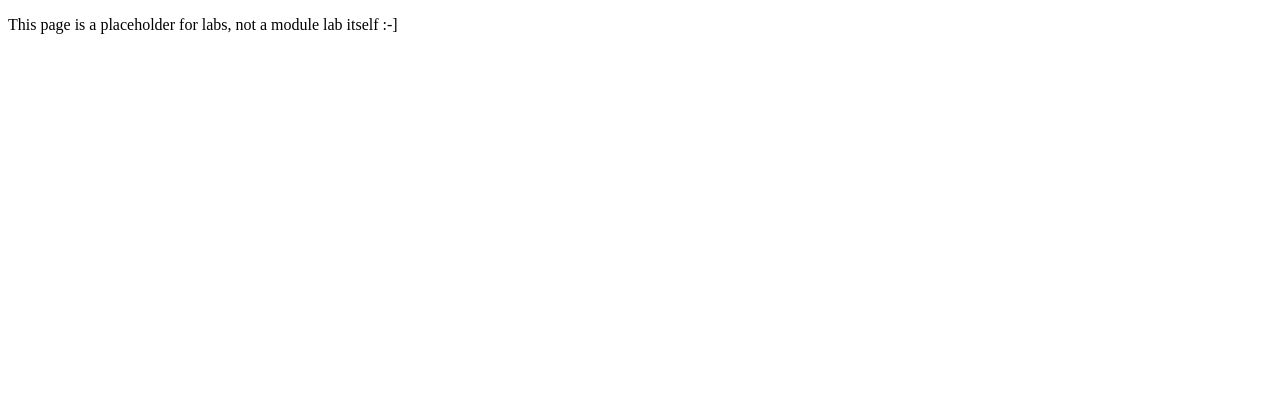
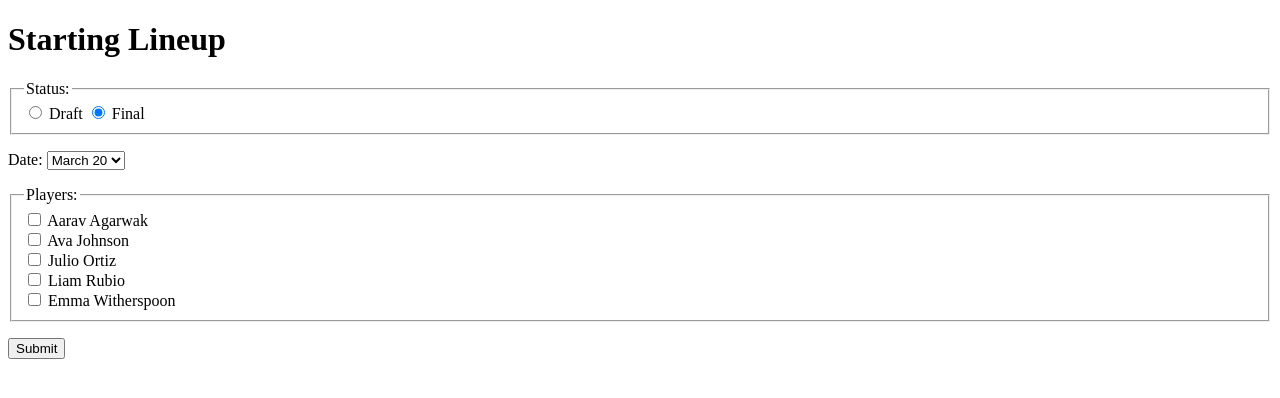
Before and after one commit to af-bsu/CS208-mod09-lab, a website: page index.html in a window 1280 px wide. Drawn offline with Linux system fonts and the light colour scheme; files that its build step writes are made by us from their sources.

Commit message:
Front page complete, JS implementation in progress

```diff
--- a/index.html
+++ b/index.html
@@ -2,13 +2,59 @@
 <html lang="en">
   <head>
     <meta charset="utf-8">
-    <title>Test title to be replaced</title>
-    <meta name="description" content="">
+    <title>Starting Lineup</title>
+    <meta name="description" content="Starting Lineup">
     <meta name="viewport" content="width=device-width, initial-scale=1">
-    <link rel="stylesheet" href="styles.css">
+    <link rel="stylesheet" href="css/styles.css">
+    <script src="js/script.js" defer></script>
   </head>
 
   <body>
-    <p>This page is a placeholder for labs, not a module lab itself :-]</p>
+    <h1>Starting Lineup</h1>
+    <fieldset>
+      <legend>Status:</legend>
+      <div>
+        <input type="radio" name="status" id="draft" value="draft">
+        <label>Draft</label>
+
+        <input type="radio" name="status" id="final" value="final" checked>
+        <label>Final</label>
+      </div>
+    </fieldset>
+    <p>Date:
+      <select name="gameDate" id="date-select">
+        <option value="march20">March 20</option>
+        <option value="march24">March 24</option>
+        <option value="april02">April 2</option>
+        <option value="april06">April 6</option>
+        <option value="april13">April 13</option>
+      </select>
+    </p>
+    <fieldset>
+      <legend>Players:</legend>
+      <div>
+        <input type="checkbox" name="aarav" >
+        <label>Aarav Agarwak</label>
+      </div>
+      <div>
+        <input type="checkbox" name="ava" >
+        <label>Ava Johnson</label>
+      </div>
+      <div>
+        <input type="checkbox" name="julio" >
+        <label>Julio Ortiz</label>
+      </div>
+      <div>
+        <input type="checkbox" name="liam" >
+        <label>Liam Rubio</label>
+      </div>
+      <div>
+        <input type="checkbox" name="emma" >
+        <label>Emma Witherspoon</label>
+      </div>
+    </fieldset>
+    <p>
+      <button type="submit" id="submit">Submit</button>
+    </p>
   </body>
 </html>
--- a/server.js
+++ b/server.js
@@ -27,4 +27,4 @@ app.get("/hello", function (request, response) {
 
 app.listen(port);
 console.log("Server started on port " + port);
-console.log("Hyperlink to the main page: https://localhost:8080")
+console.log("Hyperlink to the main page: http://localhost:8080")
```
Also changed, not shown: dist/js/script.js, 1 other file.
